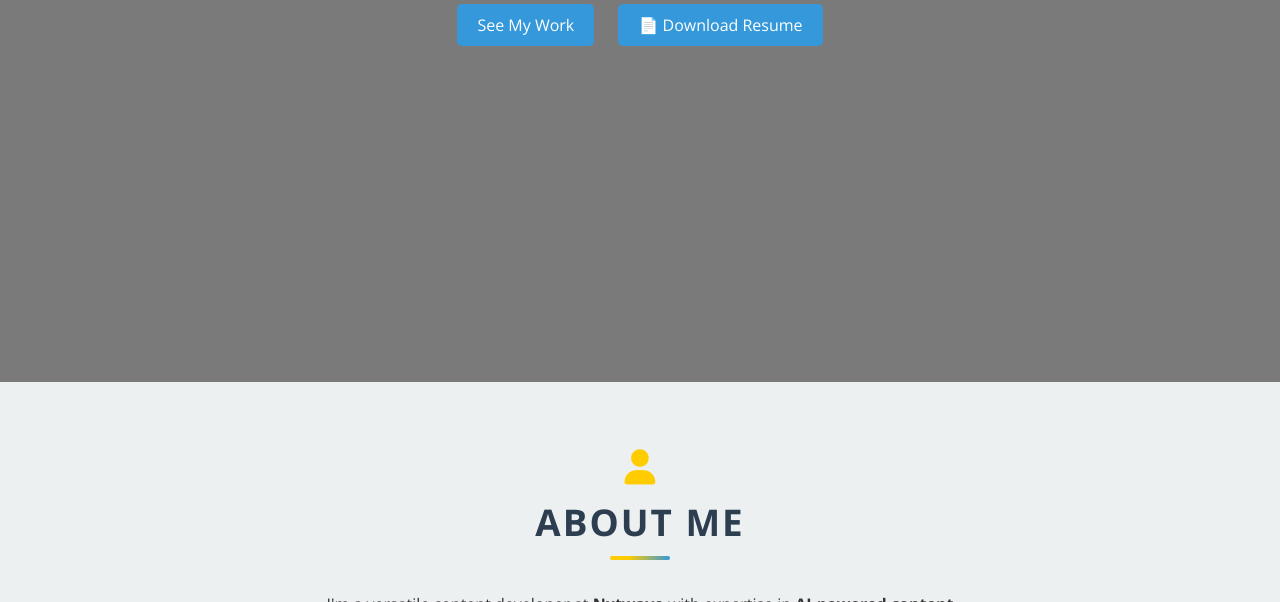
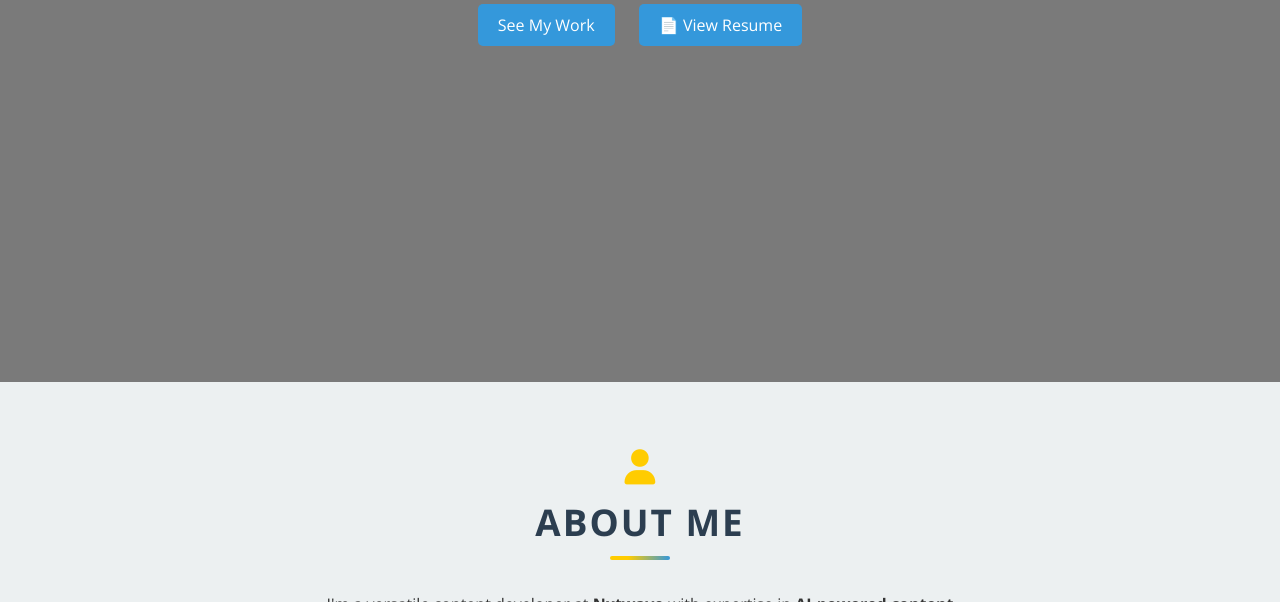
Before and after one commit to chakripasupuleti/Portfolio, a plain HTML site: page index.html in a window 1280 px wide. Shown: the part 498-1100 px from the top of the page. Drawn offline with nearby package versions, Linux system fonts and the light colour scheme.

Commit message:
Update index.html

```diff
--- a/index.html
+++ b/index.html
@@ -41,7 +41,7 @@
       <h1>Hi, I'm Chakri 👋</h1>
       <div class="cta-buttons">
         <a href="#projects" class="cta">See My Work</a>
-        <a href="Resume.pdf" class="cta-alt" download>📄 Download Resume</a>
+        <a href="https://drive.google.com/drive/u/1/folders/1mfZyzPZP4XegiLGUg_U6mvU3CEyxjYfN" class="cta-alt" download>📄 View Resume</a>
       </div>
     </div>
   </section>
```
